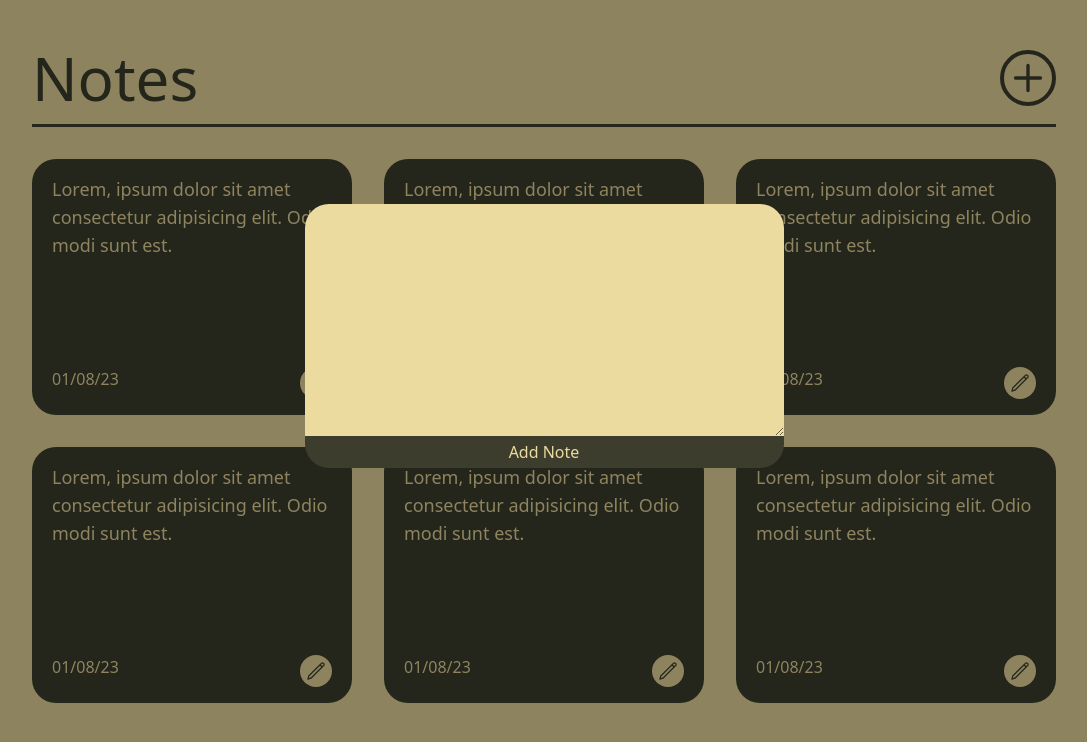
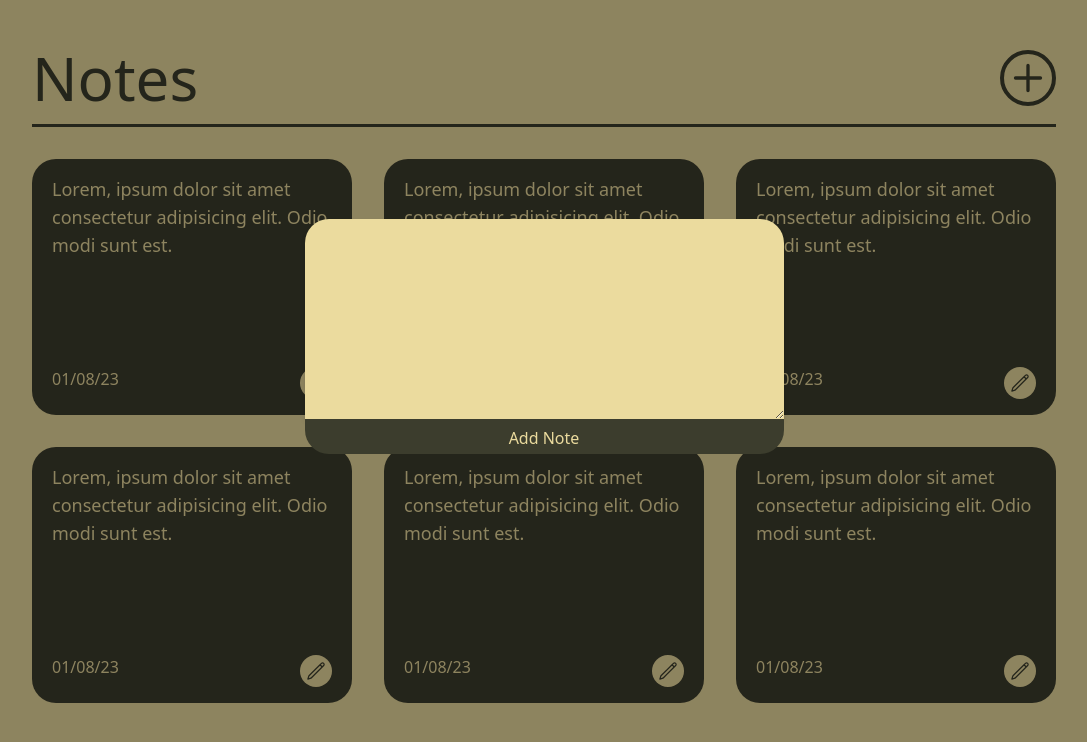
Before and after one commit to rlksx/notes-app-with-vue3, a Vue app: page / in a window 1280 px wide. Shown: the top 742 px of the page, without its empty margins (96-1183 px from the left). Built offline with nearby package versions, Linux system fonts and the light colour scheme.

Commit message:
feat: notemodel button and textarea

```diff
--- a/src/components/NoteModel.vue
+++ b/src/components/NoteModel.vue
@@ -4,10 +4,16 @@
   >
     <div class="-translate-y-16 flex flex-col">
       <textarea
-      class="rounded-t-3xl bg-beige-200 text-beige-900 outline-none py-5 px-6"
-       name="note" id="note" cols="45" rows="8">
-      </textarea>
-      <button class="bg-beige-900 text-beige-200 rounded-b-3xl p-1">
+        class="rounded-t-3xl bg-beige-200 text-beige-900 outline-none px-6 py-4 shadow-md text-lg"
+        name="note"
+        id="note"
+        cols="40"
+        rows="6"
+      ></textarea>
+      <button
+        style="border-top-width: 3px"
+        class="bg-beige-900 text-beige-200 rounded-b-3xl l p-1 border-beige-900 hover:bg-beige-200 hover:text-beige-900 transform duration-200 ease-in-out"
+      >
         Add Note
       </button>
     </div>
```
